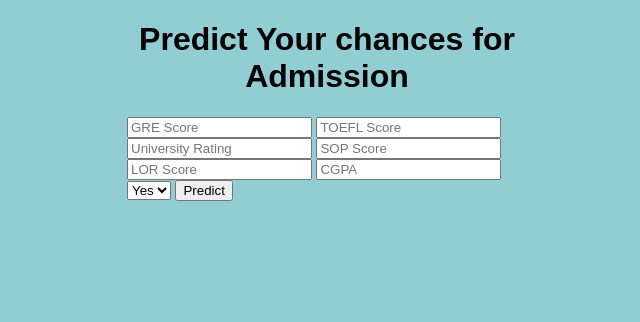
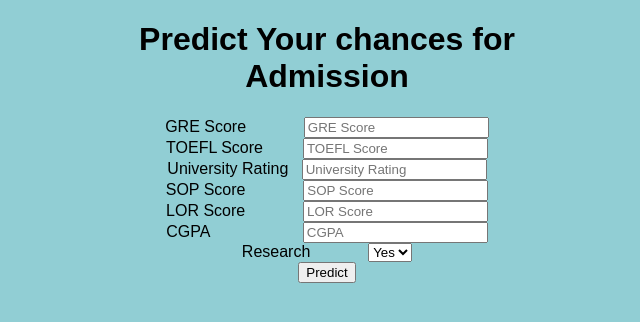
Before and after one commit to Yatrik07/Heroku-ML-Admission-Chance, a Flask app: page / in a window 1280 px wide. Shown: the top 322 px of the page, without its empty margins (313-953 px from the left). Run offline with Flask 2, Linux system fonts and the light colour scheme.

Commit message:
Update index.html

```diff
--- a/templates/index.html
+++ b/templates/index.html
@@ -1,29 +1,46 @@
 {% extends 'base.html' %}
 
+
 {% block head %}
-
 <title>Search Page</title>
-<link rel="stylesheet" href="{{ url_for('static', filename='css/style.css') }}">
+<link rel="stylesheet" href="{{ url_for('static',
+filename='css/style.css') }}">
 {% endblock %}
-
 {% block body %}
 <div class="content">
-    <h1 style="text-align: center">Predict Your chances for Admission</h1>
+ <h1 style="text-align: center">Predict Your chances for
+Admission</h1>
 
+ <center>
 <div class="form">
  <form action="/predict" method="POST">
-            <input type="number" name="gre_score" id="gre_score" placeholder="GRE Score">
-            <input type="number" name="toefl_score" id="toefl_score" placeholder="TOEFL Score">
-            <input type="number" name="university_rating" id="university_rating" placeholder="University Rating">
-            <input type="number" name="sop" id="sop" placeholder="SOP Score">
-            <input type="number" name="lor" id="lor" placeholder="LOR Score">
-            <input type="number" name="cgpa" id="cgpa"placeholder="CGPA" step="any">
+  GRE Score &nbsp &nbsp &nbsp &nbsp &nbsp &nbsp
+ <input type="number" name="gre_score" id="gre_score"
+placeholder="GRE Score"><br>
+  TOEFL Score   &nbsp &nbsp &nbsp &nbsp
+ <input type="number" name="toefl_score" id="toefl_score"
+placeholder="TOEFL Score"><br>
+  University Rating &nbsp
+ <input type="number" name="university_rating"
+id="university_rating" placeholder="University Rating"> <br>
+  SOP Score &nbsp &nbsp &nbsp &nbsp &nbsp  &nbsp
+ <input type="number" name="sop" id="sop"
+placeholder="SOP Score"> <br>
+  LOR Score &nbsp &nbsp &nbsp &nbsp &nbsp &nbsp
+ <input type="number" name="lor" id="lor"
+placeholder="LOR Score"> <br>
+  CGPA &nbsp &nbsp &nbsp &nbsp &nbsp &nbsp &nbsp &nbsp &nbsp &nbsp
+ <input type="number" name="cgpa"
+id="cgpa"placeholder="CGPA" step="any"> <br>
+ Research &nbsp &nbsp &nbsp &nbsp &nbsp &nbsp
   <select name="research" id="research">
  <option value="yes">Yes</option>
  <option value="no">No</option>
-</select>
-            <input type="submit" value="Predict">
+</select> <br>
+ <input type="submit" value="Predict" >
  </form>
+ </center>
+
  </div>
 </div>
 {% endblock %}
```
Lines whose indentation alone changed are shown as unchanged.
